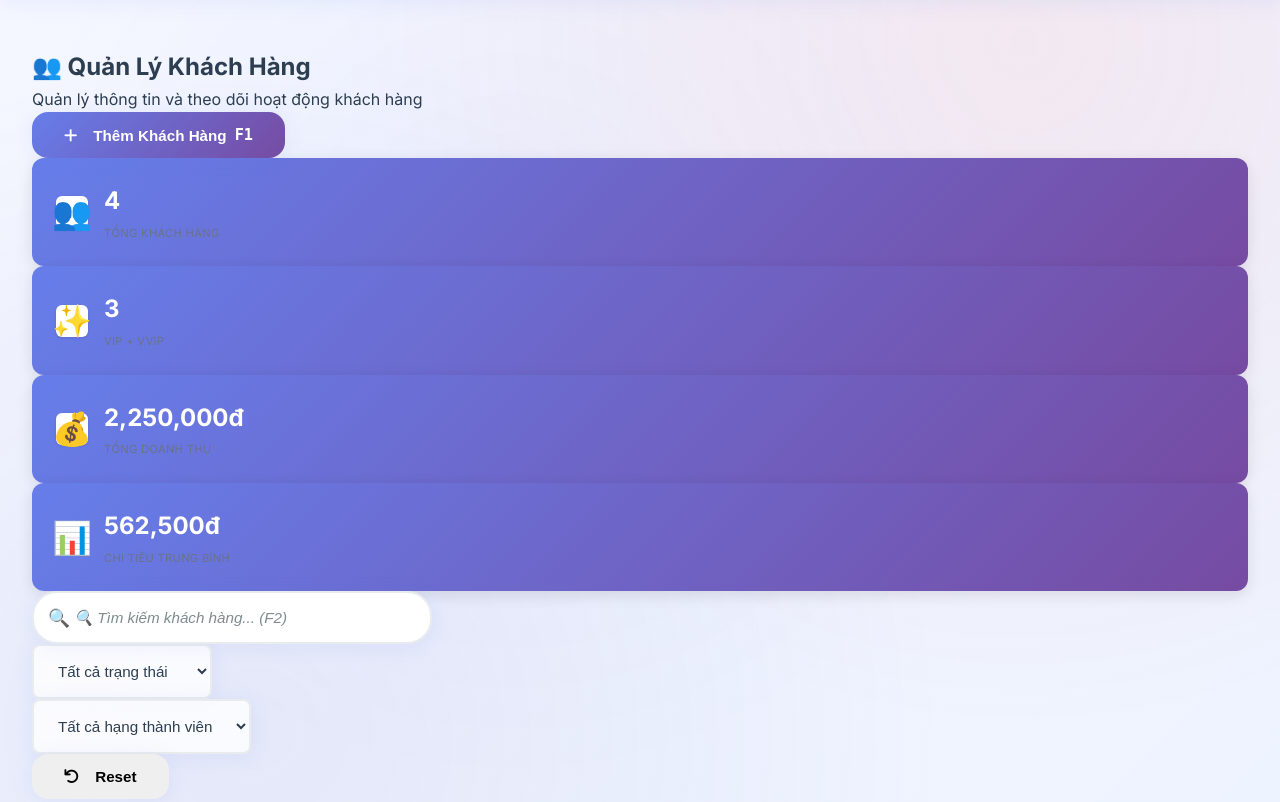
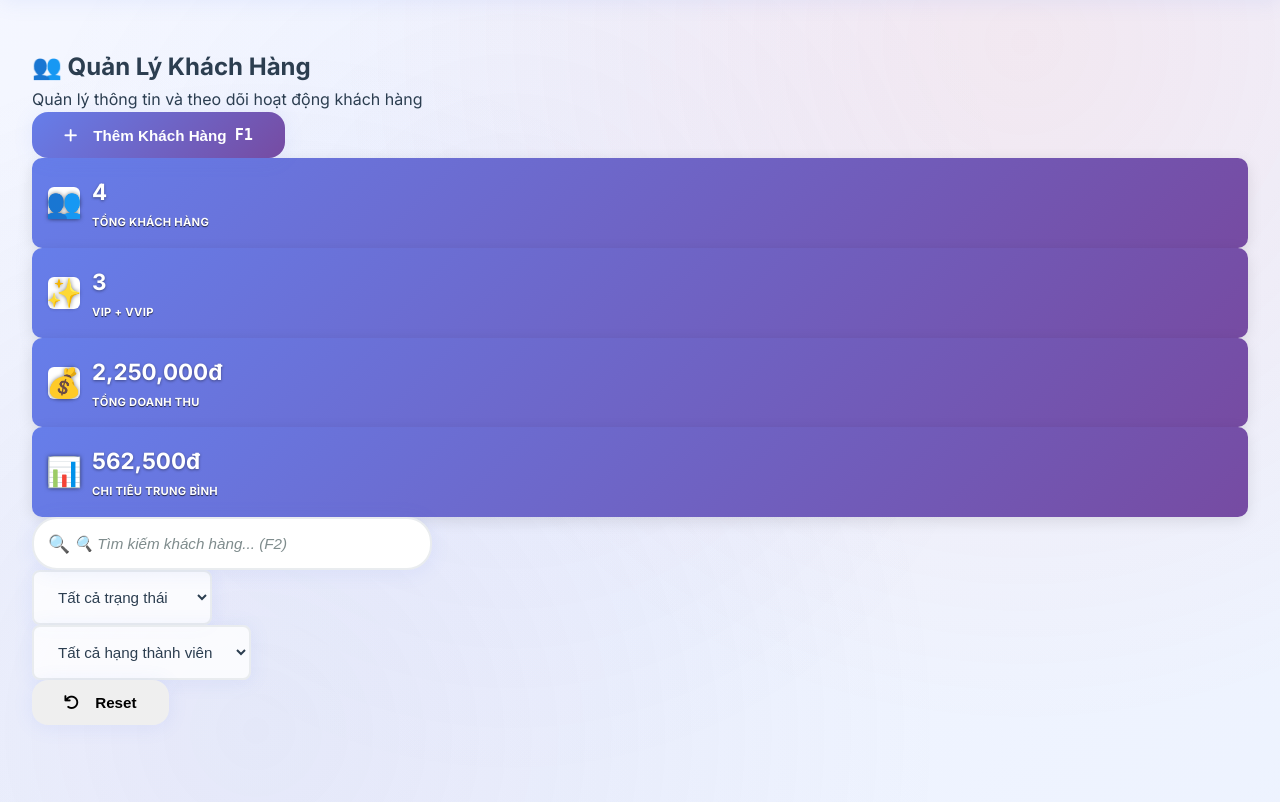
Before and after one commit to DoCaoThang568/trendy_station, a PHP site: the page made by pages/customers.php in a window 1280 px wide. Shown: the part 187-989 px from the top of the page. Run offline with PHP 8.4, Linux system fonts and the light colour scheme; the template is opened without the code that fills it, so the values that code supplies are empty; data comes from the database, SQL or seed files in the repository.

Commit message:
Enhance statistics card styling: reduce padding and border radius, adjust icon size and background, improve text visibility with shadows, and increase font sizes for better readability.

```diff
--- a/pages/customers.php
+++ b/pages/customers.php
@@ -212,11 +212,11 @@ $stats = $stats_stmt->fetch(PDO::FETCH_ASSOC);
 .stat-card {
     background: linear-gradient(135deg, #667eea 0%, #764ba2 100%);
     color: white;
-    padding: 1.5rem;
-    border-radius: 12px;
+    padding: 1rem; /* Reduced padding */
+    border-radius: 10px; /* Slightly smaller border radius */
     display: flex;
     align-items: center;
-    gap: 1rem;
+    gap: 0.75rem; /* Reduced gap */
     box-shadow: 0 4px 15px rgba(0,0,0,0.1);
     transition: transform 0.2s;
 }
@@ -226,18 +226,34 @@ $stats = $stats_stmt->fetch(PDO::FETCH_ASSOC);
 }
 
 .stat-icon {
-    font-size: 2rem;
+    font-size: 1.8rem; /* Increased icon size */
+    background-color: rgba(255, 255, 255, 0.15); /* Slightly more opaque background */
+    border-radius: 8px;
+    padding: 0.5rem;
+    display: flex;
+    align-items: center;
+    justify-content: center;
+    text-shadow: 0px 0px 4px rgba(0, 0, 0, 0.5); /* Added text shadow for icon */
+}
+
+.stat-info {
+    /* Added for better structure if needed, or can be merged */
 }
 
 .stat-number {
-    font-size: 1.5rem;
+    font-size: 1.4rem; /* Increased font size */
     font-weight: bold;
-    margin-bottom: 0.25rem;
+    margin-bottom: 0.15rem;
+    color: #FFFFFF; /* Explicit white color */
+    text-shadow: 0px 1px 3px rgba(0, 0, 0, 0.4); /* Added text shadow */
 }
 
 .stat-label {
-    opacity: 0.9;
-    font-size: 0.9rem;
+    opacity: 1; /* Fully opaque */
+    font-size: 0.85rem; /* Increased font size */
+    font-weight: 700;   /* Bold font weight */
+    color: #FFFFFF !important; /* Forced white color for diagnosis */
+    text-shadow: 0px 1px 1px rgba(0,0,0,0.7); /* Sharper, slightly offset dark shadow for contrast */
 }
 
 .search-box {
```
